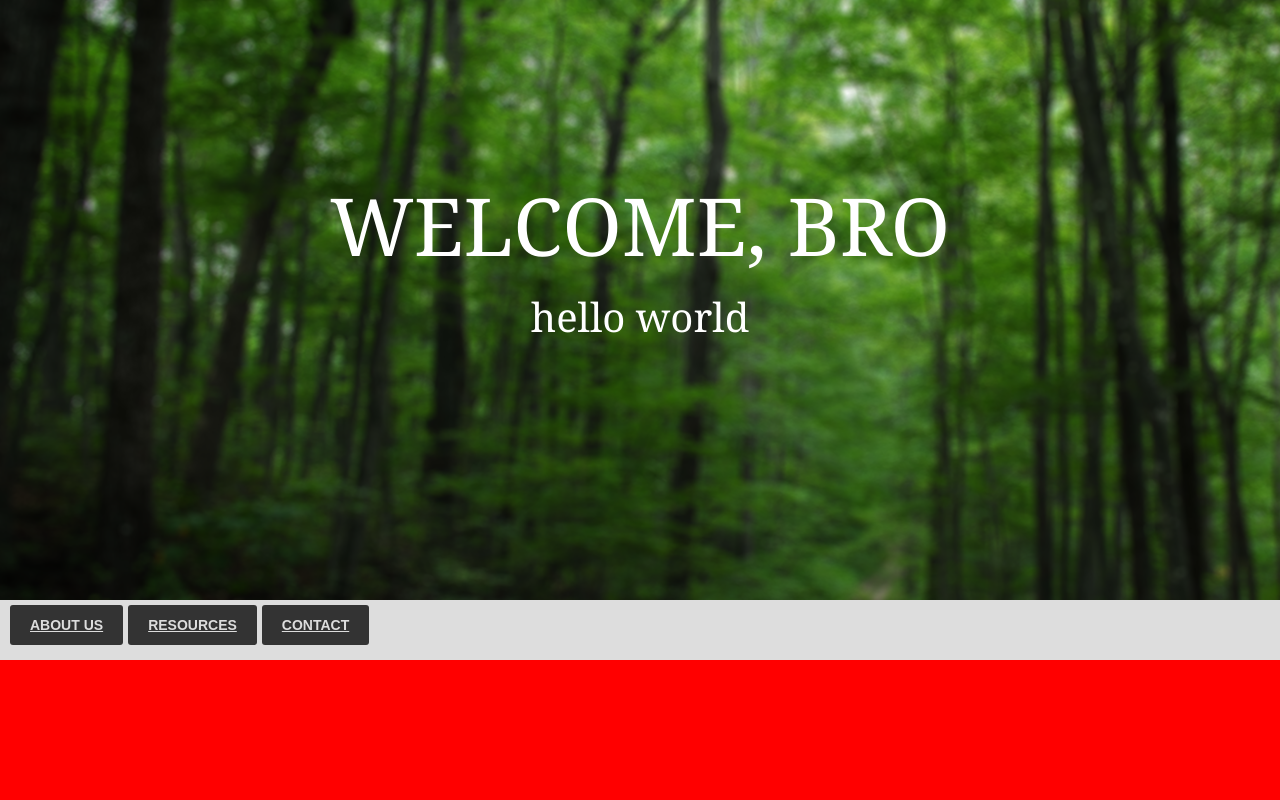
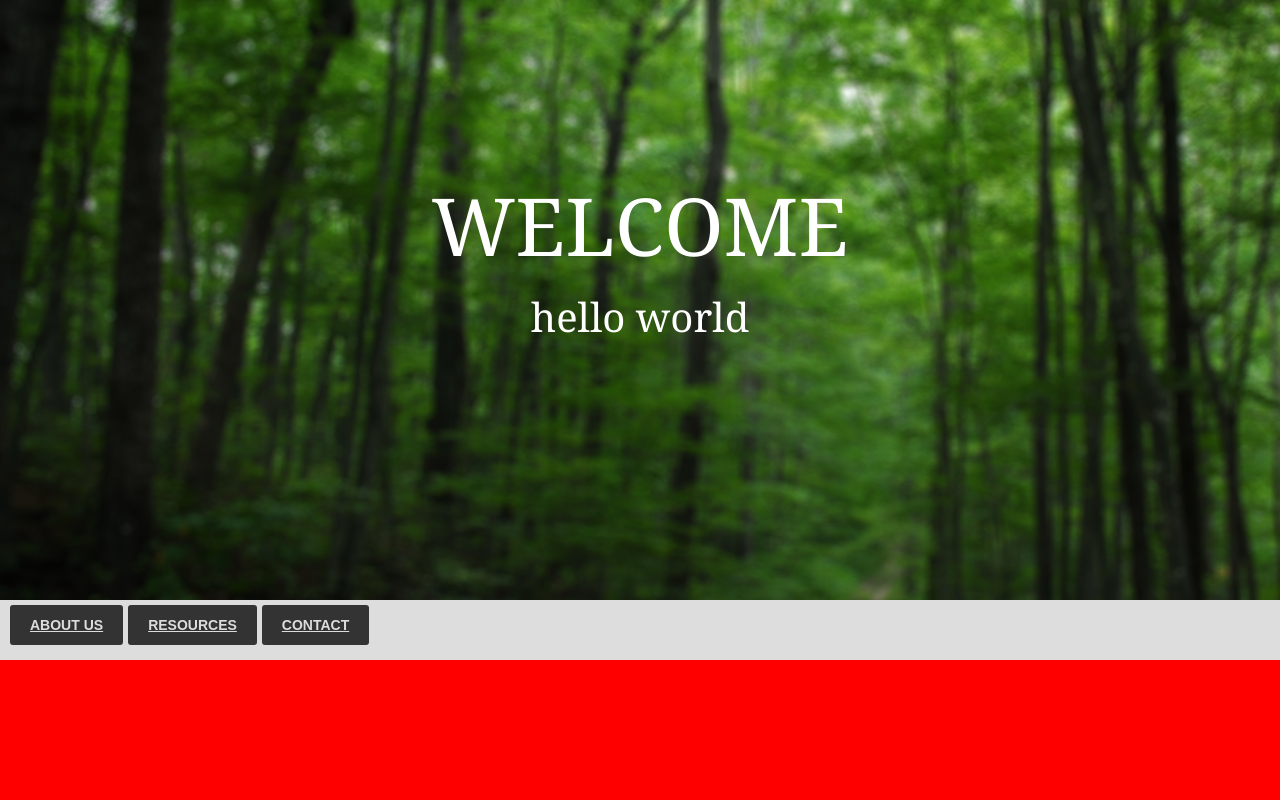
Before and after one commit to s-mcqueen/cccweb, a plain HTML site: page index.html in a window 1280 px wide. Shown: the top 800 px of the page. Drawn offline with Linux system fonts and the light colour scheme.

Commit message:
changed it back, josh!

```diff
--- a/index.html
+++ b/index.html
@@ -8,7 +8,7 @@
 <body>
     <div id="background">
         <div id="headerdiv">
-            <h1 class="titles" id="main"> WELCOME, BRO</h1>
+            <h1 class="titles" id="main"> WELCOME</h1>
             <h2 class="titles" id="subtitle"> hello world </h2>
         </div>
     </div>
```
